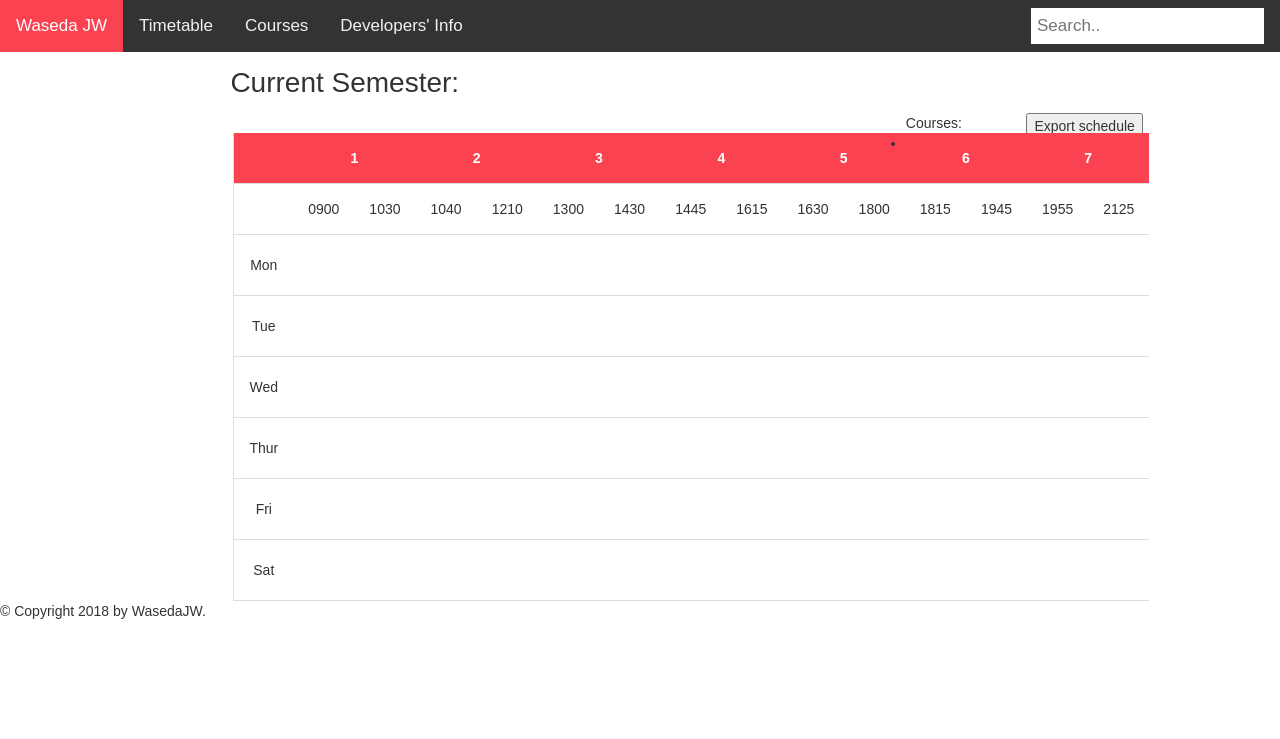
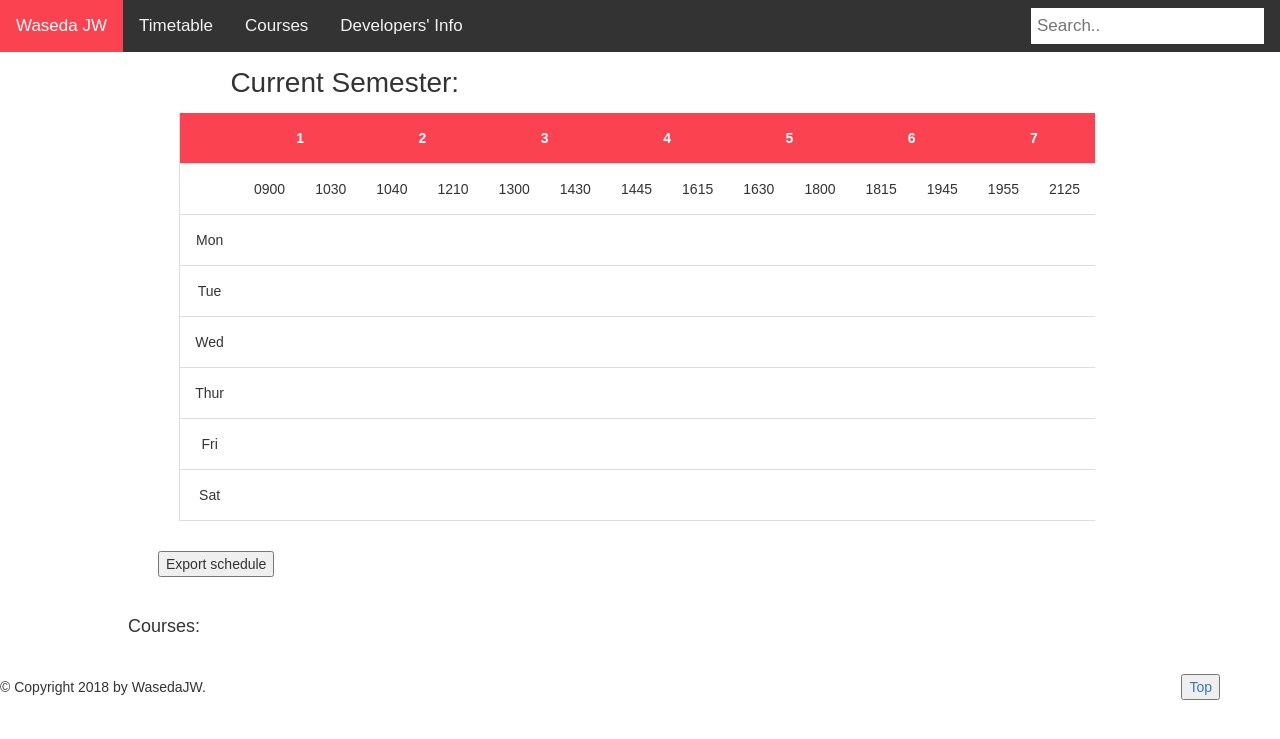
Before and after one commit to sherhy/wasedaJW, a Flask app: template templates/timeTable.html in a window 1280 px wide. Shown: the top 739 px of the page. Run offline with Flask 2, Linux system fonts and the light colour scheme; the template is opened without the code that fills it, so the values that code supplies are empty; some libraries are stand-ins or nearby versions.

Commit message:
done with timeTable

```diff
--- a/server.py
+++ b/server.py
@@ -1,4 +1,4 @@
-from flask import Flask, render_template, flash, redirect, url_for
+from flask import Flask, render_template, flash, redirect, url_for, request
 import coursesDAO, crawlDAO, sessionDAO
 from db.secret import secretkey, appsecret
 import pymongo, random
@@ -13,6 +13,18 @@ def index():
 @app.route("/course_not_found")
 def course_not_found():
 	return render_template('notFound.html')
+
+@app.route("/addtoTimetable", methods=['POST'])
+def addtoTimetable():
+	usesh = sessions.checksession()
+	key = request.args.get("key")
+	title = request.args.get("title")
+	period = request.args.get("period")
+
+
+	sessions.addCourse(key=key,title=title, period=period, doc=usesh)
+
+	return "course added"
 
 
 @app.route('/classinfo')
@@ -32,13 +44,13 @@ def classinfo(permalink=None):
 
 @app.route('/courselist')
 def courselist():
-	l = courses.get_courses()
-	return render_template("courseList.html", courses=l)
+	courselist = courses.get_courses()
+	return render_template("courseList.html", courses=courselist)
 
 @app.route('/timetable')
 def timetable():
 	usesh = sessions.checksession()
-	return render_template("timeTable.html")
+	return render_template("timeTable.html", sesh=usesh)
 
 @app.route('/about')
 def about():
--- a/static/stylesheet.css
+++ b/static/stylesheet.css
@@ -27,8 +27,8 @@ tr{
 }
 .scrollTop{
 	position: fixed;
-	right: 15px;
-	bottom: 50px;
+	right: 60px;
+	bottom: 100px;
 }
 
 .semesterInfo{
@@ -36,10 +36,15 @@ tr{
 	font-size: 200%;
 }
 .timetable{
-	margin: auto 10%;
+	margin: auto 5%;
+	text-overflow: ellipsis;
+  overflow: hidden;
+  table-layout:fixed;
 }
 .timetableHour{
-	padding: 30px;
+	padding: 5px;
+	text-overflow: ellipsis;
+
 }
 .timetableHour:hover {
 	background-color: #ffebed;
@@ -47,10 +52,13 @@ tr{
 }
 
 .activePeriod{
-    background-color: #ff848e;
-    color: #FFF;
-    border-radius: 5%;
-    word-wrap: break-word;
+  background-color: #ff848e;
+  color: #FFF;
+  border-radius: 5%;
+  word-wrap: break-word;
+  overflow: hidden;
+  height: 20px;
+  width: 40px;
 
 }
 
--- a/templates/courseList.html
+++ b/templates/courseList.html
@@ -7,8 +7,5 @@
 	<h4>{% for course in courses%}
 		<a href="/classinfo/{{course["_id"]}}">{{course["title"]}} </a><br>
 	{% endfor %}</h4>
-	<div class="scrollTop">
-		<button> <a href="#topbar">Top</a></button>
-	</div>
 </div>
 {% endblock %}
--- a/templates/layout.html
+++ b/templates/layout.html
@@ -18,6 +18,9 @@
 			<a href="/about">Developers' Info</a>
 			<input type="text" placeholder="Search..">
 		</div>
+		<div class="scrollTop">
+			<button> <a href="#topbar">Top</a></button>
+		</div>
 
 		<div id="content">{% block content %}{% endblock %}</div>
 
--- a/templates/timeTable.html
+++ b/templates/timeTable.html
@@ -7,9 +7,7 @@
 		Current Semester:
 	<span id="currentSemester"></span>
 	</div>
-	<div class="row">
-		<span class="timetable col-md-6">
-			<table>
+		<table class="timetable">
 			<tr>
 				<th></th>
 				<th colspan="2"> 1</th>
@@ -22,92 +20,102 @@
 			</tr>
 			<tr id="time">
 				<td></td>
-					<td>0900</td>
-					<td>1030</td>
-					<td>1040</td>
-					<td>1210</td>
-					<td>1300</td>
-					<td>1430</td>
-					<td>1445</td>
-					<td>1615</td>
-					<td>1630</td>
-					<td>1800</td>
-					<td>1815</td>
-					<td>1945</td>
-					<td>1955</td>
-					<td>2125</td>
+				<td>0900</td><td>1030</td>
+				<td>1040</td><td>1210</td>
+				<td>1300</td><td>1430</td>
+				<td>1445</td><td>1615</td>
+				<td>1630</td><td>1800</td>
+				<td>1815</td><td>1945</td>
+				<td>1955</td><td>2125</td>
 			</tr>
 			<tr>
 				<td class="timetableDay">Mon</td>
-					<td class="timetableHour" colspan="2"></td>
-					<td class="timetableHour" colspan="2"></td>
-					<td class="timetableHour" colspan="2"></td>
-					<td class="timetableHour" colspan="2"></td>
-					<td class="timetableHour" colspan="2"></td>
-					<td class="timetableHour" colspan="2"></td>
-					<td class="timetableHour" colspan="2"></td>
+				<td class="timetableHour" colspan="2" rowspan="1"id="Mon1"></td>
+				<td class="timetableHour" colspan="2" rowspan="1"id="Mon2"></td>
+				<td class="timetableHour" colspan="2" rowspan="1"id="Mon3"></td>
+				<td class="timetableHour" colspan="2" rowspan="1"id="Mon4"></td>
+				<td class="timetableHour" colspan="2" rowspan="1"id="Mon5"></td>
+				<td class="timetableHour" colspan="2" rowspan="1"id="Mon6"></td>
+				<td class="timetableHour" colspan="2" rowspan="1"id="Mon7"></td>
 			</tr>
 			<tr>
 				<td class="timetableDay">Tue</td>
-					<td class="timetableHour" colspan="2"></td>
-					<td class="timetableHour" colspan="2"></td>
-					<td class="timetableHour" colspan="2"></td>
-					<td class="timetableHour" colspan="2"></td>
-					<td class="timetableHour" colspan="2"></td>
-					<td class="timetableHour" colspan="2"></td>
-					<td class="timetableHour" colspan="2"></td>
+				<td class="timetableHour" colspan="2" rowspan="1"id="Tue1"></td>
+				<td class="timetableHour" colspan="2" rowspan="1"id="Tue2"></td>
+				<td class="timetableHour" colspan="2" rowspan="1"id="Tue3"></td>
+				<td class="timetableHour" colspan="2" rowspan="1"id="Tue4"></td>
+				<td class="timetableHour" colspan="2" rowspan="1"id="Tue5"></td>
+				<td class="timetableHour" colspan="2" rowspan="1"id="Tue6"></td>
+				<td class="timetableHour" colspan="2" rowspan="1"id="Tue7"></td>
 			</tr>
 			<tr>
 				<td class="timetableDay">Wed</td>
-					<td class="timetableHour" colspan="2"></td>
-					<td class="timetableHour" colspan="2"></td>
-					<td class="timetableHour" colspan="2"></td>
-					<td class="timetableHour" colspan="2"></td>
-					<td class="timetableHour" colspan="2"></td>
-					<td class="timetableHour" colspan="2"></td>
-					<td class="timetableHour" colspan="2"></td>
+				<td class="timetableHour" colspan="2" rowspan="1"id="Wed1"></td>
+				<td class="timetableHour" colspan="2" rowspan="1"id="Wed2"></td>
+				<td class="timetableHour" colspan="2" rowspan="1"id="Wed3"></td>
+				<td class="timetableHour" colspan="2" rowspan="1"id="Wed4"></td>
+				<td class="timetableHour" colspan="2" rowspan="1"id="Wed5"></td>
+				<td class="timetableHour" colspan="2" rowspan="1"id="Wed6"></td>
+				<td class="timetableHour" colspan="2" rowspan="1"id="Wed7"></td>
 			</tr>
 			<tr>
 				<td class="timetableDay">Thur</td>
-					<td class="timetableHour" colspan="2"></td>
-					<td class="timetableHour" colspan="2"></td>
-					<td class="timetableHour" colspan="2"></td>
-					<td class="timetableHour" colspan="2"></td>
-					<td class="timetableHour" colspan="2"></td>
-					<td class="timetableHour" colspan="2"></td>
-					<td class="timetableHour" colspan="2"></td>
+				<td class="timetableHour" colspan="2" rowspan="1"id="Thu1"></td>
+				<td class="timetableHour" colspan="2" rowspan="1"id="Thu2"></td>
+				<td class="timetableHour" colspan="2" rowspan="1"id="Thu3"></td>
+				<td class="timetableHour" colspan="2" rowspan="1"id="Thu4"></td>
+				<td class="timetableHour" colspan="2" rowspan="1"id="Thu5"></td>
+				<td class="timetableHour" colspan="2" rowspan="1"id="Thu6"></td>
+				<td class="timetableHour" colspan="2" rowspan="1"id="Thu7"></td>
 			</tr>
 			<tr>
 				<td class="timetableDay">Fri</td>
-					<td class="timetableHour" colspan="2"></td>
-					<td class="timetableHour" colspan="2"></td>
-					<td class="timetableHour" colspan="2"></td>
-					<td class="timetableHour" colspan="2"></td>
-					<td class="timetableHour" colspan="2"></td>
-					<td class="timetableHour" colspan="2"></td>
-					<td class="timetableHour" colspan="2"></td>
+				<td class="timetableHour" colspan="2" rowspan="1"id="Fri1"></td>
+				<td class="timetableHour" colspan="2" rowspan="1"id="Fri2"></td>
+				<td class="timetableHour" colspan="2" rowspan="1"id="Fri3"></td>
+				<td class="timetableHour" colspan="2" rowspan="1"id="Fri4"></td>
+				<td class="timetableHour" colspan="2" rowspan="1"id="Fri5"></td>
+				<td class="timetableHour" colspan="2" rowspan="1"id="Fri6"></td>
+				<td class="timetableHour" colspan="2" rowspan="1"id="Fri7"></td>
 			</tr>
 			<tr>
 				<td class="timetableDay">Sat</td>
-					<td class="timetableHour" colspan="2"></td>
-					<td class="timetableHour" colspan="2"></td>
-					<td class="timetableHour" colspan="2"></td>
-					<td class="timetableHour" colspan="2"></td>
-					<td class="timetableHour" colspan="2"></td>
-					<td class="timetableHour" colspan="2"></td>
-					<td class="timetableHour" colspan="2"></td>
+				<td class="timetableHour" colspan="2" rowspan="1"id="Sat1"></td>
+				<td class="timetableHour" colspan="2" rowspan="1"id="Sat2"></td>
+				<td class="timetableHour" colspan="2" rowspan="1"id="Sat3"></td>
+				<td class="timetableHour" colspan="2" rowspan="1"id="Sat4"></td>
+				<td class="timetableHour" colspan="2" rowspan="1"id="Sat5"></td>
+				<td class="timetableHour" colspan="2" rowspan="1"id="Sat6"></td>
+				<td class="timetableHour" colspan="2" rowspan="1"id="Sat7"></td>
 			</tr>
 		</table>
-		</span>
-		<span class="col-md-2">
-			<ul>
-				Courses:
-				<li>
-				</li>
-			</ul>
-		</span>
-		<button id="export">Export schedule</button>
+		<div id="courselist">
+			<p style="right:300px; padding:30px"><button id="export">Export schedule</button></p>
+			<h4>Courses: </h4>
+			{%- for i in range(sesh.timetable|length) -%}
+				<p id="{{"course"+i|string}}">{{sesh.timetable[i].title}} : </p><p id="{{"period"+i|string}}">{{sesh.timetable[i].period}}</p>
+			{%- endfor -%}
 		</div>
-
+		<p id="classN" style="color:white">{{sesh.timetable|length}}</p>
+	</div>
 </div>
 {% endblock %}
+{% block script %}
+<script type="text/javascript">
+	var n = parseInt(document.getElementById("classN").innerHTML);
+	// console.log(document.getElementById("course0"))
+
+	for (var i = 0; i < n; i++) {
+		var periods = document.getElementById("period"+i.toString()).innerHTML;
+		var periodsList = periods.split(" ");
+		for (var j = 0; j < periodsList.length; j++) {
+			var day = periodsList[j].slice(0,3);
+			var separated = periodsList[j].split(".");
+			var formattedPeriod = day + separated[1].toString();
+			var courseTitle = document.getElementById("course"+i.toString()).innerHTML;
+			document.getElementById(formattedPeriod).classList.add("activePeriod");
+			document.getElementById(formattedPeriod).innerHTML= courseTitle;
+		}
+	}
+</script>
+{% endblock %}
```
Also changed, not shown: sessionDAO.py (+20 -1 lines), templates/classInfoPage.html (+61 -63 lines). Lines whose indentation alone changed are shown as unchanged.
